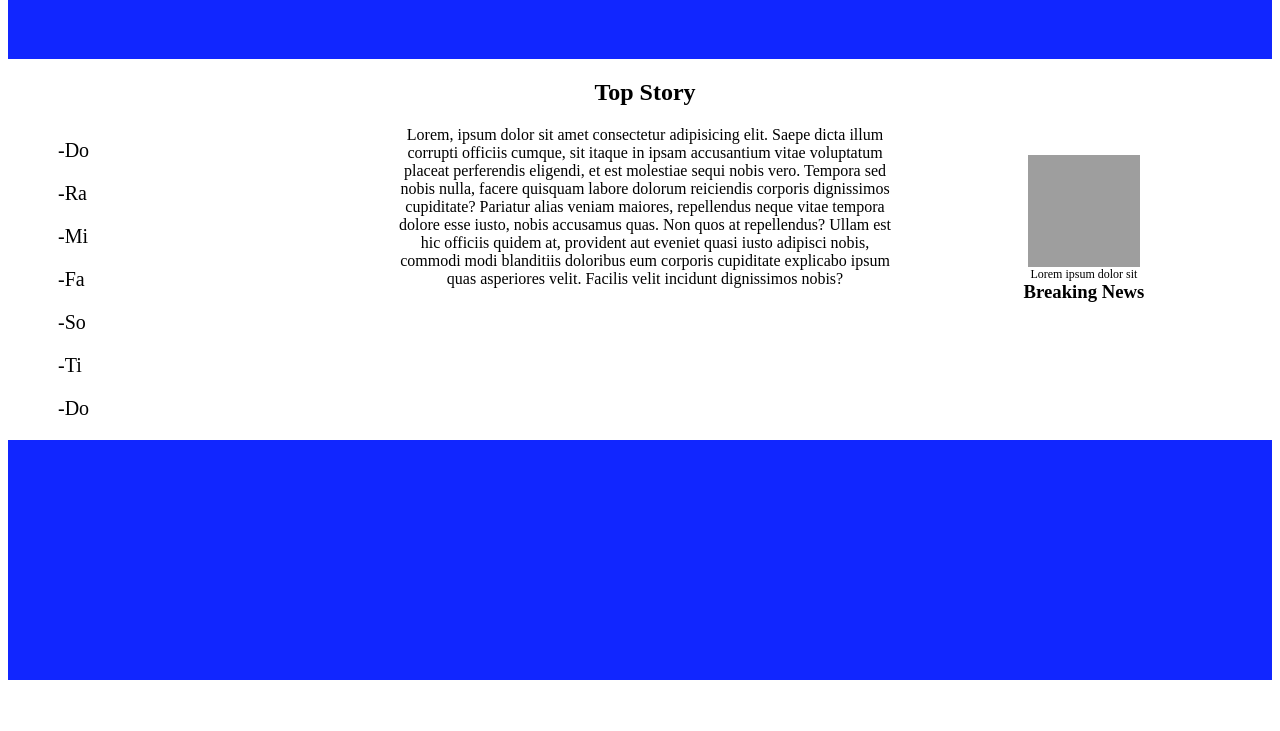
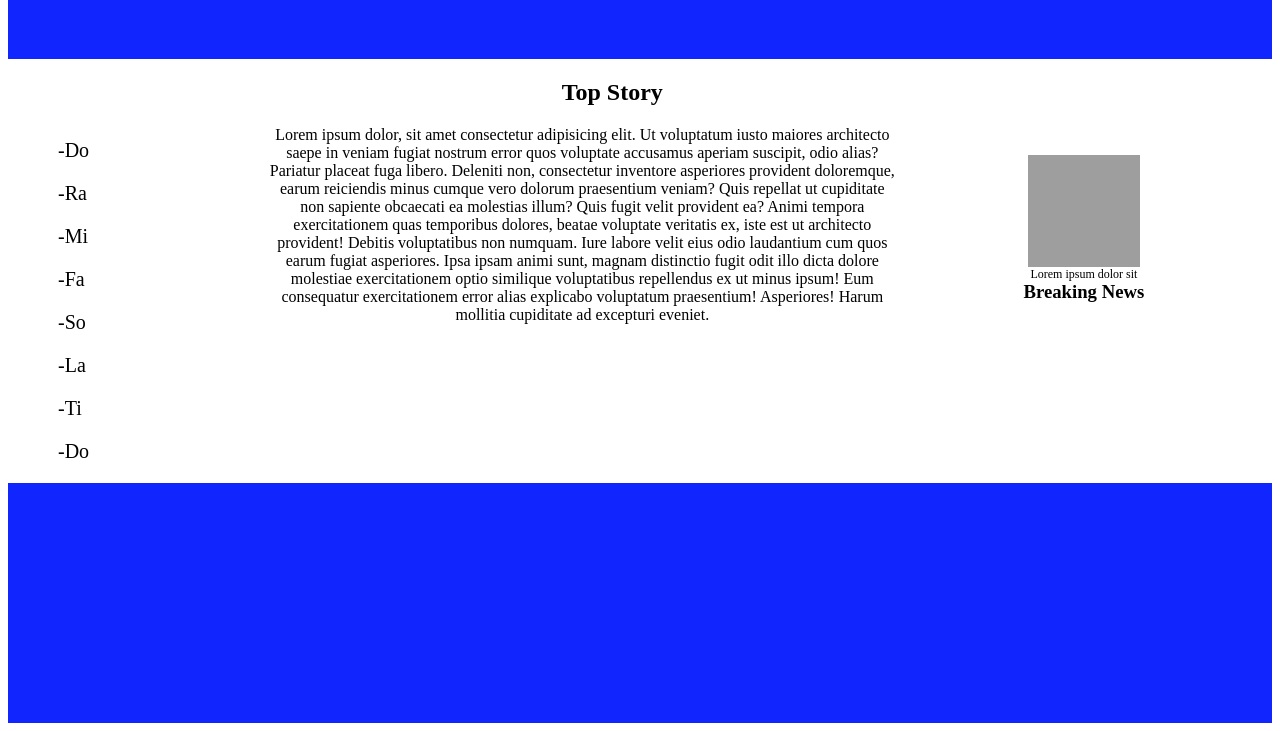
Before and after one commit to ZachYentsch/bootstrapwebsite, a plain HTML site: page coolwebsite/index.html in a window 1280 px wide. Shown: the part 93-824 px from the top of the page. Before the commit the page ends 800 px from the top, so only its background shows below. Drawn offline with Linux system fonts and the light colour scheme; grey boxes are pictures that could not be loaded.

Commit message:
afewtouchups

```diff
--- a/coolwebsite/index.html
+++ b/coolwebsite/index.html
@@ -16,15 +16,18 @@
 <ul>-Mi</ul>
 <ul>-Fa</ul>
 <ul>-So</ul>
+<ul>-La</ul>
 <ul>-Ti</ul>
 <ul>-Do</ul>
     </section>
 
     <section class="center-column">
-     <h2>Top Story</h2>
-     <p>Lorem, ipsum dolor sit amet consectetur adipisicing elit. Saepe dicta illum corrupti officiis cumque, sit itaque in ipsam accusantium vitae voluptatum placeat perferendis eligendi, et est molestiae sequi nobis vero.
-     Tempora sed nobis nulla, facere quisquam labore dolorum reiciendis corporis dignissimos cupiditate? Pariatur alias veniam maiores, repellendus neque vitae tempora dolore esse iusto, nobis accusamus quas. Non quos at repellendus?
-     Ullam est hic officiis quidem at, provident aut eveniet quasi iusto adipisci nobis, commodi modi blanditiis doloribus eum corporis cupiditate explicabo ipsum quas asperiores velit. Facilis velit incidunt dignissimos nobis?</p>
+     <h2 style="transform: translateX(1.25em);">Top Story</h2>
+     <p>Lorem ipsum dolor, sit amet consectetur adipisicing elit. Ut voluptatum iusto maiores architecto saepe in veniam fugiat nostrum error quos voluptate accusamus aperiam suscipit, odio alias? Pariatur placeat fuga libero.
+     Deleniti non, consectetur inventore asperiores provident doloremque, earum reiciendis minus cumque vero dolorum praesentium veniam? Quis repellat ut cupiditate non sapiente obcaecati ea molestias illum? Quis fugit velit provident ea?
+     Animi tempora exercitationem quas temporibus dolores, beatae voluptate veritatis ex, iste est ut architecto provident! Debitis voluptatibus non numquam. Iure labore velit eius odio laudantium cum quos earum fugiat asperiores.
+     Ipsa ipsam animi sunt, magnam distinctio fugit odit illo dicta dolore molestiae exercitationem optio similique voluptatibus repellendus ex ut minus ipsum! Eum consequatur exercitationem error alias explicabo voluptatum praesentium! Asperiores!
+     Harum mollitia cupiditate ad excepturi eveniet.</p>
     </section>
 
     <section class="right-column">
--- a/coolwebsite/style.css
+++ b/coolwebsite/style.css
@@ -13,14 +13,14 @@ header{
 .left-column{
     margin: 3em 0 0 .5em;
     text-align: left;
-    width: 30%;
+    width: 20%;
     font-size: 20px;
 }
 
 .center-column{
     font-size: 16px;
     text-align: center;
-    width: 40%;
+    width: 50%;
 }
 
 .right-column{
```
